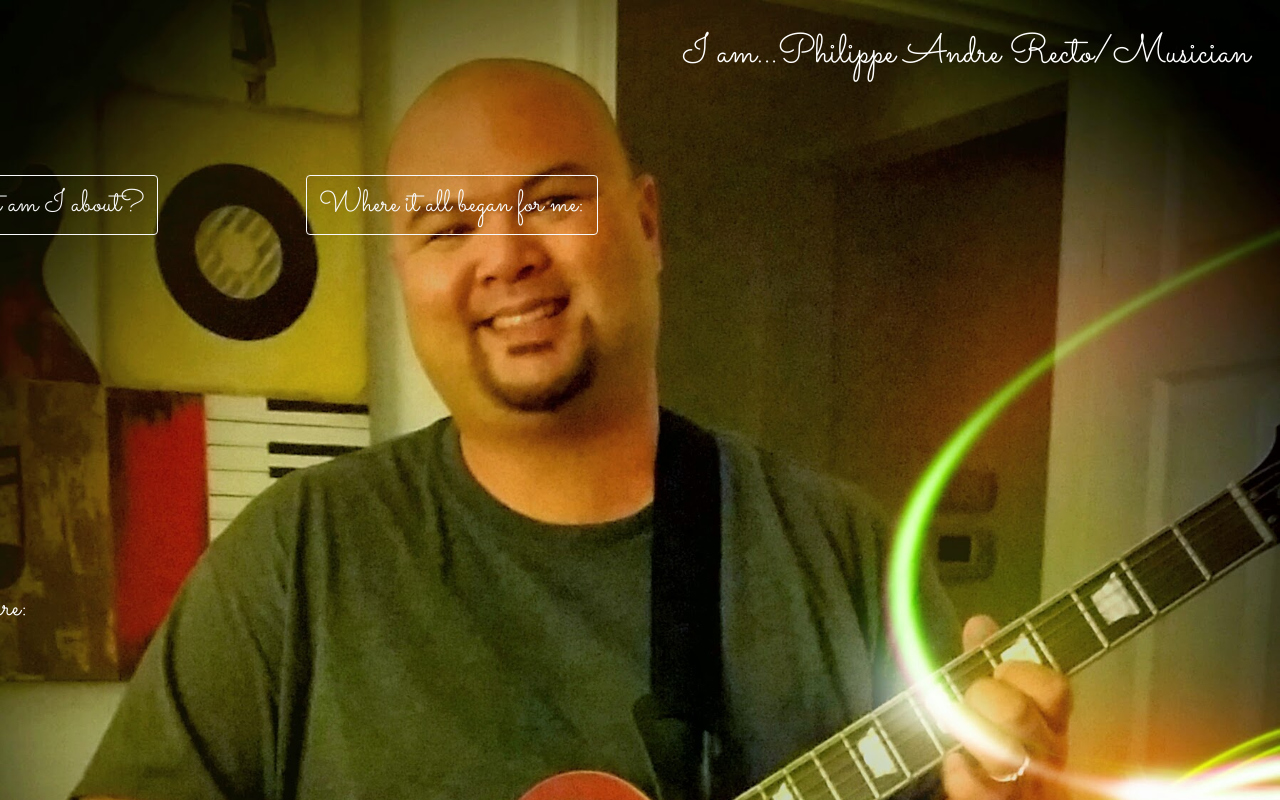
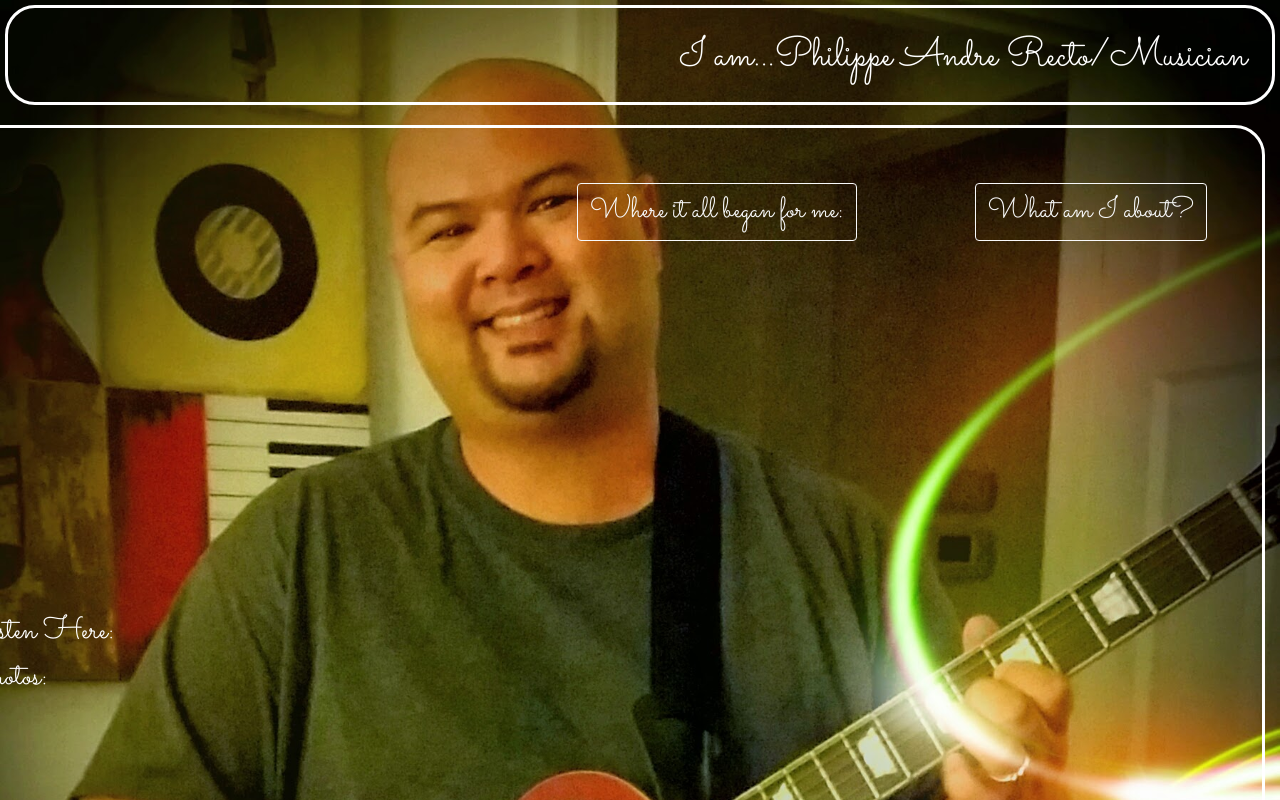
Before and after one commit to precto1285/PhilRectoMusic, a plain HTML site: page index.html in a window 1280 px wide. Shown: the top 800 px of the page. Drawn offline with nearby package versions, Linux system fonts and the light colour scheme; files whose address does not match are found by name.

Commit message:
Adjusted CSS

```diff
--- a/assets/css/style.css
+++ b/assets/css/style.css
@@ -4,12 +4,12 @@ body{
     color:white;
     size:100%;
     height:100%;
-    /* border:solid; */
     padding:5px;
     font-family: 'Sacramento', cursive;
 }
 header {
-    /* border:solid; */
+    border:solid;
+    border-radius: 30px;
     padding: 25px;
     width: 100%;
     height: 100px;
@@ -17,30 +17,34 @@ header {
     text-align:right;
 }
 main{
-    /* border:solid; */
+    border:solid;
+    border-radius:30px;
     padding: 15px;
     float:right;
-    margin:5px;
-    width:1409px;
+    margin:10px;
+    width:1380px;
     height:713px;
 }
 sidebar {
-    /* border:solid; */
+    border:solid;
+    border-radius:30px;
     padding: 15px;
     float:left;
-    width:458px;
+    width:460px;
     height:713px;
-    margin:5px;
+    margin:10px;
 }
 footer {
     text-align:center;
-    /* border:solid; */
+    border:solid;
+    border-radius: 30px;
     padding-top: 33px;
     width: 100%;
     height: 100px;
     clear:both;
 }
 #intro{
+    float:right;
     /* border:solid; */
     width: 800px;
     height:400px;
@@ -49,19 +53,20 @@ footer {
 }
 #what{
     /* border:solid; */
-    float:left;
+    float:right;
 }
 #where{
     /* border:solid; */
-    float:left;
+    float:right;
 }
 #stuff{
     clear:both;
+    padding:60px;
     /* border:solid; */
-    margin-top:50px;
+    height:230px;
 }
 #firstbtn{
-    float:left;
+    float:right;
     /* border:solid; */
     padding: 5px;
     width:350px;
@@ -78,5 +83,5 @@ li{
     margin:15px;
 }
 .btn{
-    font-size:23pt;
+    font-size:22pt;
 }
```
